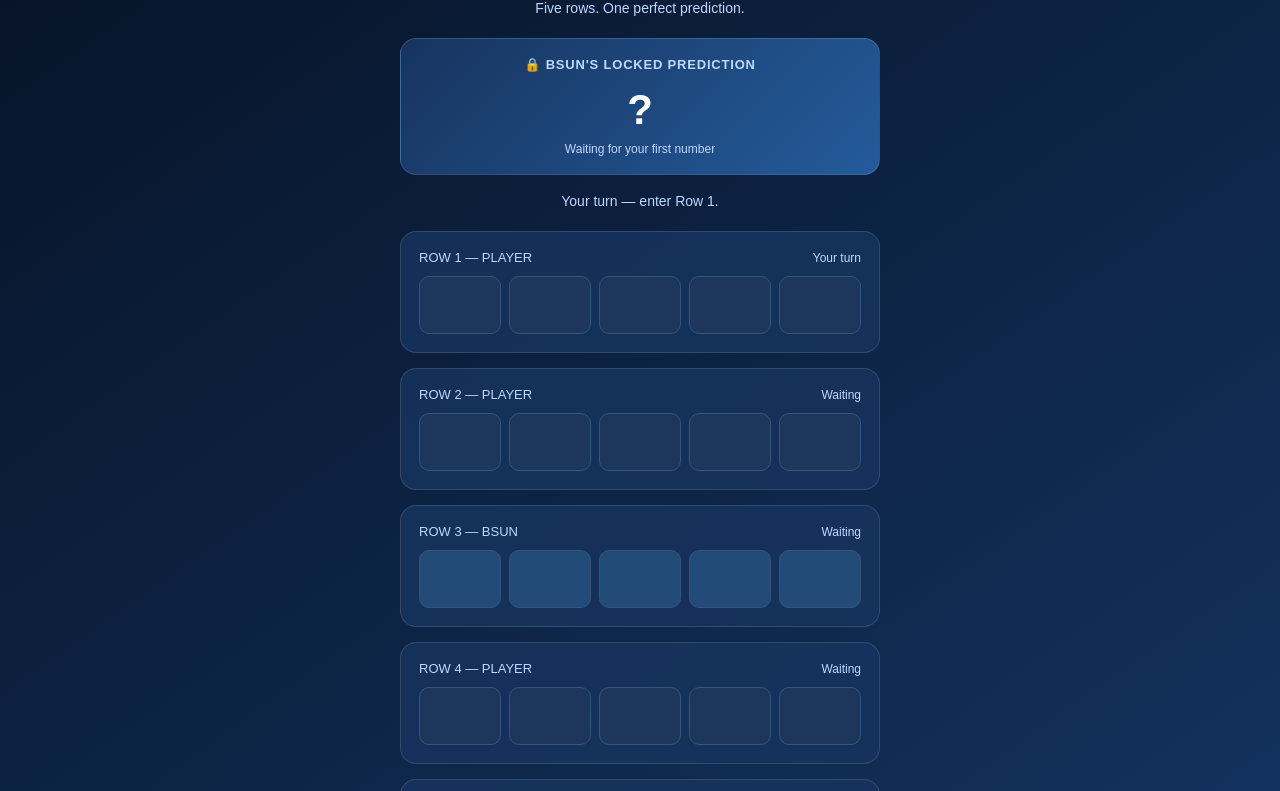
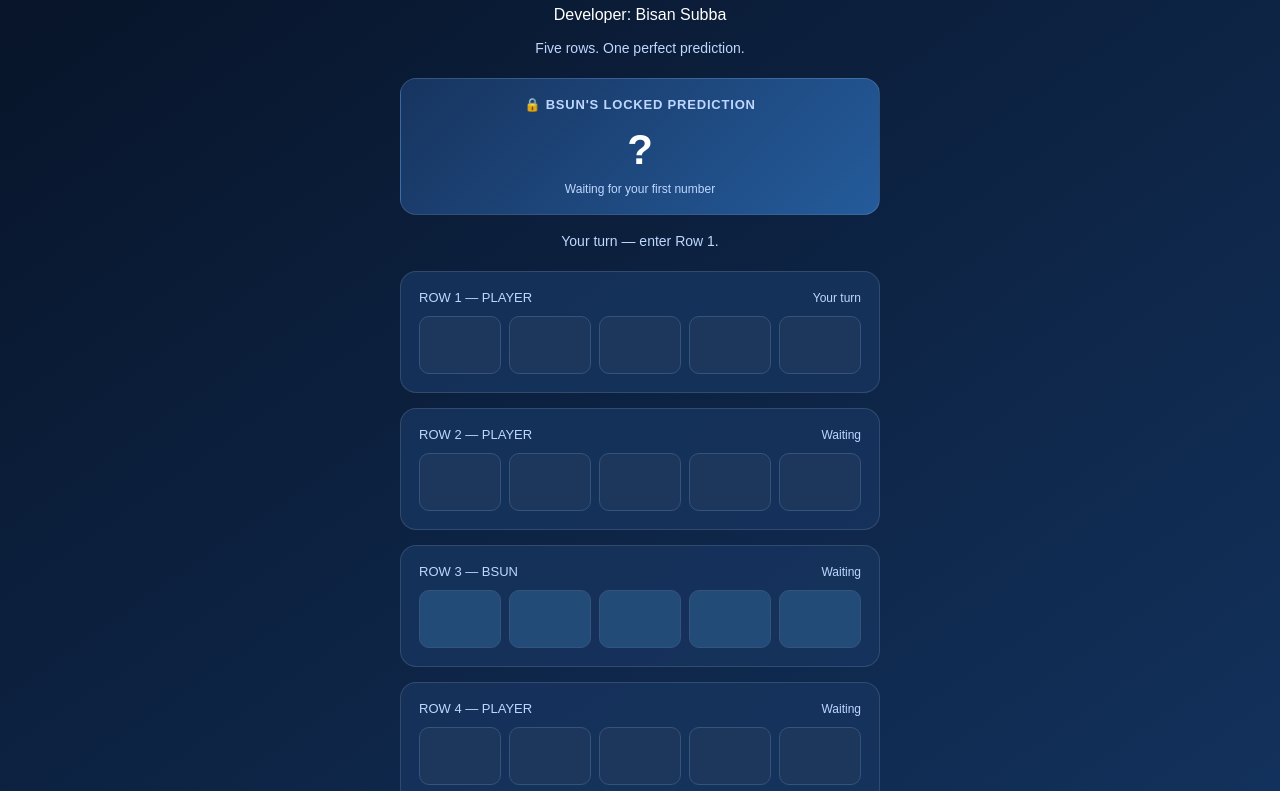
Before and after one commit to Bsun7131/Bsun-Math-Prediction, a plain HTML site: page index.html in a window 1280 px wide. Shown: the part 76-867 px from the top of the page. Drawn offline with Linux system fonts and the light colour scheme.

Commit message:
Update index.html

```diff
--- a/index.html
+++ b/index.html
@@ -6,6 +6,8 @@
 <meta name="viewport" content="width=device-width, initial-scale=1">
 <meta name="theme-color" content="#0c1d3a">
 <title>Bsun Math Prediction</title>
+  <link rel="manifest" href="manifest.json">
+<link rel="apple-touch-icon" href="icon-192.png">
 
 <style>
 :root {
@@ -259,6 +261,7 @@ footer {
 
 <header>
   <h1>🔢 BSUN MATH PREDICTION</h1>
+  <p>Developer: Bisan Subba</p>
   <div class="subtitle">
     Five rows. One perfect prediction.
   </div>
```
